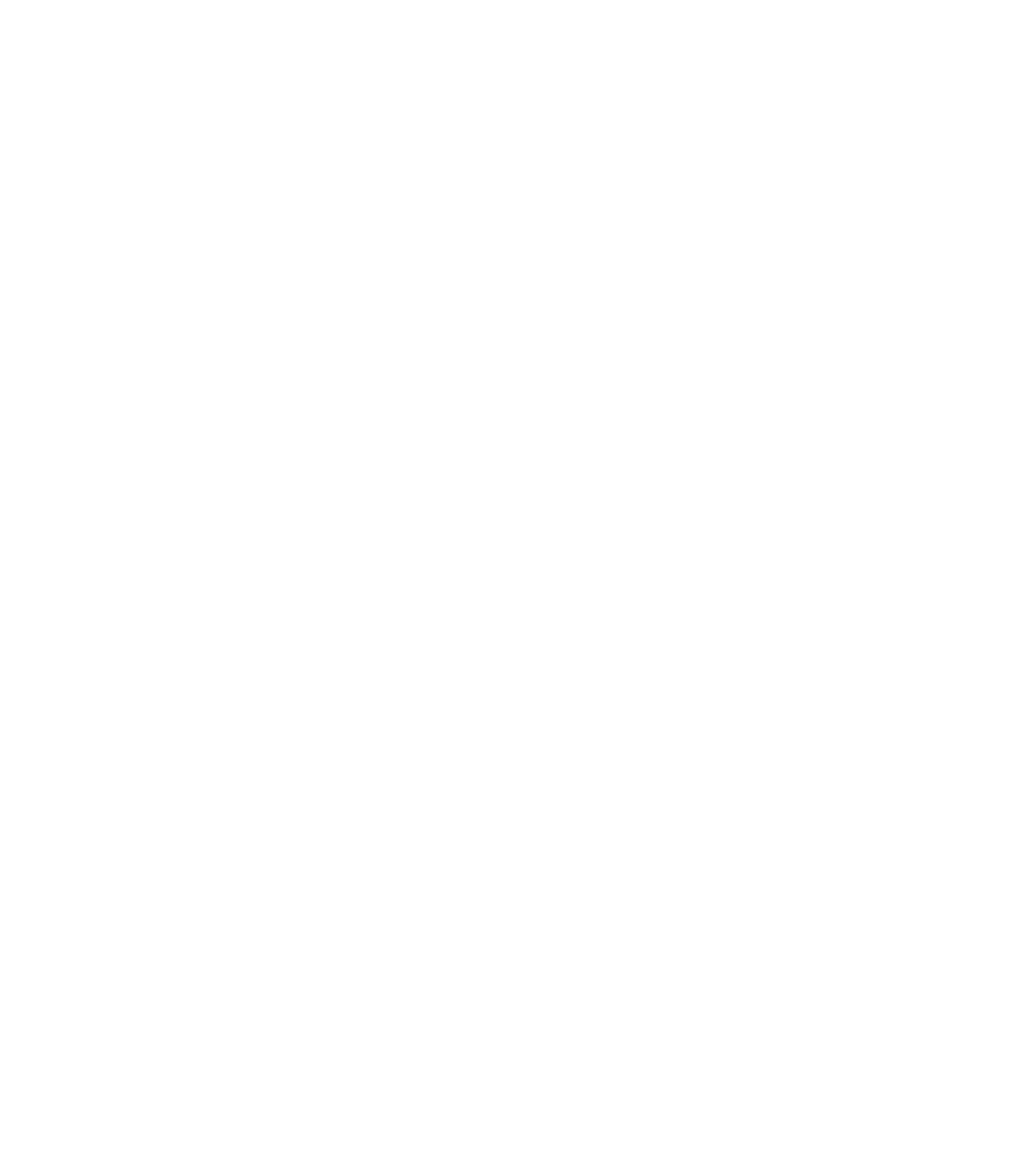
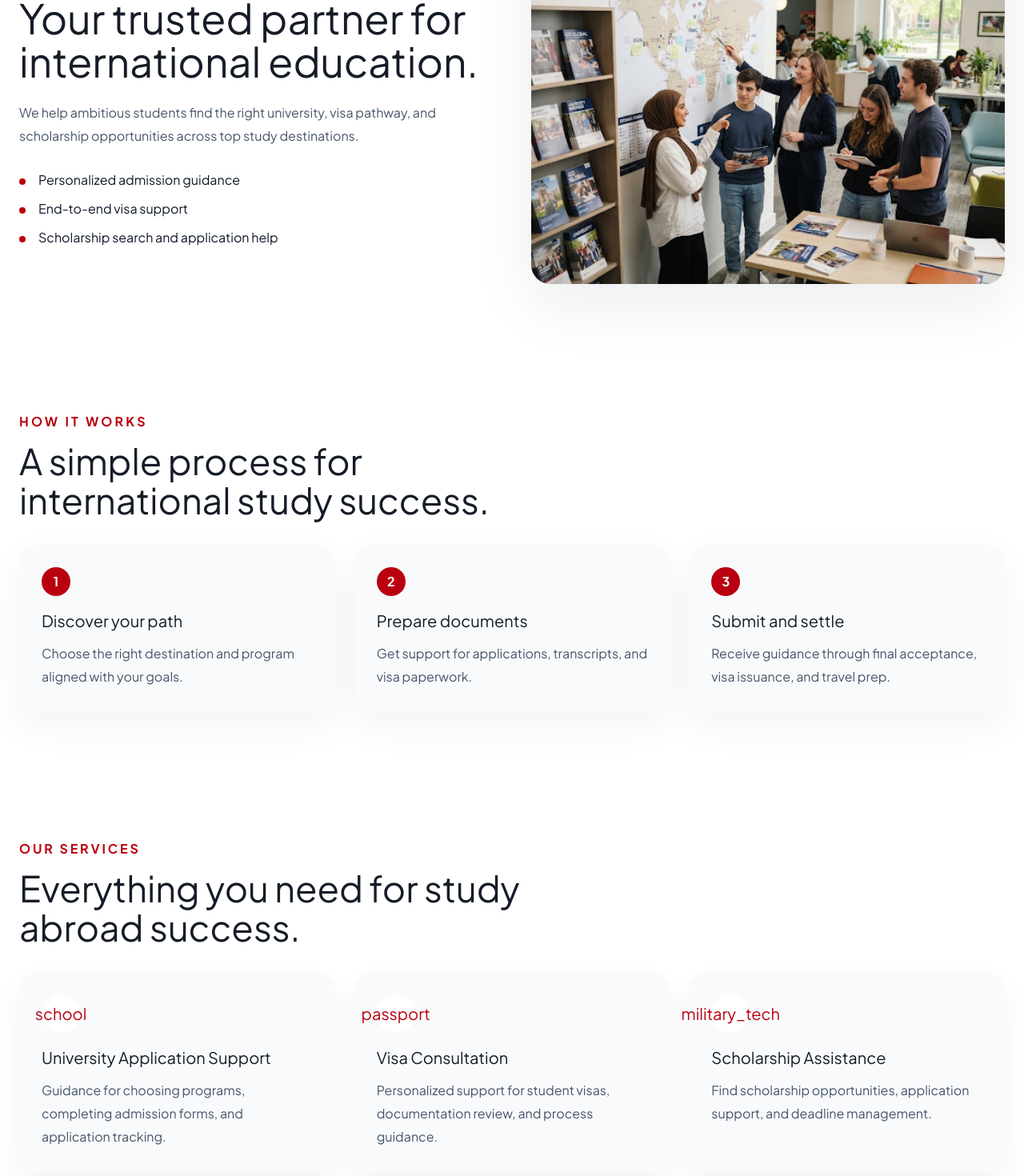
Before and after one commit to Wasimali2005/sak-study-travel, a Next.js app: page / in a window 1280 px wide. Shown: the part 1016-2486 px from the top of the page at 80% size. Before the commit the page ends 849 px from the top, so only its background shows below. Built offline with nearby package versions, Linux system fonts and the light colour scheme.

Commit message:
feat: build about, how-it-works, and services sections

```diff
--- a/app/page.tsx
+++ b/app/page.tsx
@@ -1,6 +1,9 @@
 import Navbar from "@/components/Navbar/Navbar";
 import Hero from "@/components/Hero/Hero";
 import TrustedBy from "@/components/TrustedBy/TrustedBy";
+import About from "@/components/About/About";
+import HowItWorks from "@/components/HowItWorks/HowItWorks";
+import Services from "@/components/Services/Services";
 
 export default function Home() {
   return (
@@ -8,6 +11,9 @@
       <Navbar />
       <Hero />
       <TrustedBy />
+      <About />
+      <HowItWorks />
+      <Services />
     </main>
   );
 }
--- /dev/null
+++ b/components/About/About.module.css
@@ -0,0 +1,81 @@
+.about {
+  display: grid;
+  grid-template-columns: 1fr 1fr;
+  align-items: center;
+  gap: 3rem;
+  padding: 5rem 1.5rem;
+}
+
+.content {
+  max-width: 39rem;
+}
+
+.kicker {
+  font-size: 0.875rem;
+  font-weight: 700;
+  color: #ba0010;
+  letter-spacing: 0.18em;
+  text-transform: uppercase;
+  margin-bottom: 1rem;
+}
+
+.heading {
+  font-size: clamp(2.2rem, 4vw, 3.5rem);
+  line-height: 1.05;
+  margin-bottom: 1.5rem;
+}
+
+.text {
+  color: #475569;
+  line-height: 1.8;
+  margin-bottom: 1.75rem;
+}
+
+.features {
+  display: grid;
+  gap: 0.75rem;
+  list-style: none;
+  padding: 0;
+  margin: 0;
+  color: #0f172a;
+}
+
+.features li {
+  padding-left: 1.5rem;
+  position: relative;
+}
+
+.features li::before {
+  content: "";
+  position: absolute;
+  left: 0;
+  top: 0.65rem;
+  width: 0.5rem;
+  height: 0.5rem;
+  border-radius: 9999px;
+  background: #ba0010;
+}
+
+.imageWrapper {
+  border-radius: 1.5rem;
+  overflow: hidden;
+  box-shadow: 0 24px 80px rgba(15, 23, 42, 0.08);
+}
+
+.image {
+  width: 100%;
+  height: 100%;
+  object-fit: cover;
+}
+
+@media (max-width: 1024px) {
+  .about {
+    grid-template-columns: 1fr;
+  }
+}
+
+@media (max-width: 640px) {
+  .about {
+    padding: 3rem 1rem;
+  }
+}
--- /dev/null
+++ b/components/About/About.tsx
@@ -0,0 +1,30 @@
+import Image from "next/image";
+import styles from "./About.module.css";
+
+export default function About() {
+  return (
+    <section id="about" className={styles.about}>
+      <div className={styles.content}>
+        <p className={styles.kicker}>About SAK Study & Travel</p>
+        <h2 className={styles.heading}>Your trusted partner for international education.</h2>
+        <p className={styles.text}>
+          We help ambitious students find the right university, visa pathway, and scholarship opportunities across top study destinations.
+        </p>
+        <ul className={styles.features}>
+          <li>Personalized admission guidance</li>
+          <li>End-to-end visa support</li>
+          <li>Scholarship search and application help</li>
+        </ul>
+      </div>
+      <div className={styles.imageWrapper}>
+        <Image
+          src="/images/about-img.jpg"
+          alt="Student discussing study options"
+          width={560}
+          height={500}
+          className={styles.image}
+        />
+      </div>
+    </section>
+  );
+}
--- /dev/null
+++ b/components/HowItWorks/HowItWorks.module.css
@@ -0,0 +1,71 @@
+.howItWorks {
+  padding: 5rem 1.5rem;
+  background: #ffffff;
+}
+
+.header {
+  max-width: 40rem;
+  margin-bottom: 2rem;
+}
+
+.kicker {
+  text-transform: uppercase;
+  letter-spacing: 0.2em;
+  font-weight: 700;
+  color: #ba0010;
+  margin-bottom: 0.75rem;
+}
+
+.title {
+  font-size: clamp(2rem, 3.5vw, 3rem);
+  line-height: 1.1;
+}
+
+.grid {
+  display: grid;
+  grid-template-columns: repeat(3, minmax(0, 1fr));
+  gap: 1.5rem;
+}
+
+.card {
+  background: #f8fafc;
+  border-radius: 1.5rem;
+  padding: 1.75rem;
+  box-shadow: 0 18px 50px rgba(15, 23, 42, 0.05);
+  transition: transform 0.25s ease, box-shadow 0.25s ease;
+}
+
+.card:hover,
+.card:focus-within {
+  transform: translateY(-4px);
+  box-shadow: 0 24px 60px rgba(15, 23, 42, 0.1);
+}
+
+.step {
+  display: inline-flex;
+  align-items: center;
+  justify-content: center;
+  width: 2.25rem;
+  height: 2.25rem;
+  border-radius: 9999px;
+  background: #ba0010;
+  color: white;
+  font-weight: 700;
+  margin-bottom: 1rem;
+}
+
+.cardTitle {
+  font-size: 1.25rem;
+  margin-bottom: 0.75rem;
+}
+
+.cardText {
+  color: #475569;
+  line-height: 1.8;
+}
+
+@media (max-width: 1024px) {
+  .grid {
+    grid-template-columns: 1fr;
+  }
+}
--- /dev/null
+++ b/components/HowItWorks/HowItWorks.tsx
@@ -0,0 +1,36 @@
+import styles from "./HowItWorks.module.css";
+
+const steps = [
+  {
+    title: "Discover your path",
+    description: "Choose the right destination and program aligned with your goals.",
+  },
+  {
+    title: "Prepare documents",
+    description: "Get support for applications, transcripts, and visa paperwork.",
+  },
+  {
+    title: "Submit and settle",
+    description: "Receive guidance through final acceptance, visa issuance, and travel prep.",
+  },
+];
+
+export default function HowItWorks() {
+  return (
+    <section id="how-it-works" className={styles.howItWorks}>
+      <div className={styles.header}>
+        <p className={styles.kicker}>How it works</p>
+        <h2 className={styles.title}>A simple process for international study success.</h2>
+      </div>
+      <div className={styles.grid}>
+        {steps.map((step, index) => (
+          <article key={step.title} className={styles.card}>
+            <span className={styles.step}>{index + 1}</span>
+            <h3 className={styles.cardTitle}>{step.title}</h3>
+            <p className={styles.cardText}>{step.description}</p>
+          </article>
+        ))}
+      </div>
+    </section>
+  );
+}
--- /dev/null
+++ b/components/Services/Services.module.css
@@ -0,0 +1,70 @@
+.services {
+  padding: 5rem 1.5rem;
+}
+
+.header {
+  max-width: 40rem;
+  margin-bottom: 2rem;
+}
+
+.kicker {
+  text-transform: uppercase;
+  letter-spacing: 0.18em;
+  color: #ba0010;
+  font-weight: 700;
+  margin-bottom: 0.75rem;
+}
+
+.title {
+  font-size: clamp(2rem, 3.5vw, 3rem);
+  line-height: 1.1;
+}
+
+.grid {
+  display: grid;
+  grid-template-columns: repeat(3, minmax(0, 1fr));
+  gap: 1.5rem;
+}
+
+.card {
+  background: #f8fafc;
+  border-radius: 1.5rem;
+  padding: 1.75rem;
+  box-shadow: 0 18px 40px rgba(15, 23, 42, 0.05);
+  transition: transform 0.25s ease, box-shadow 0.25s ease;
+}
+
+.card:hover,
+.card:focus-within {
+  transform: translateY(-4px);
+  box-shadow: 0 24px 50px rgba(15, 23, 42, 0.1);
+}
+
+.icon {
+  display: inline-flex;
+  align-items: center;
+  justify-content: center;
+  width: 3rem;
+  height: 3rem;
+  border-radius: 9999px;
+  background: #ffffff;
+  color: #ba0010;
+  font-size: 1.25rem;
+  margin-bottom: 1rem;
+}
+
+.cardTitle {
+  font-size: 1.25rem;
+  margin-bottom: 0.75rem;
+}
+
+.cardText {
+  color: #475569;
+  line-height: 1.8;
+}
+
+@media (max-width: 1024px) {
+  .grid {
+    grid-template-columns: 1fr;
+  }
+}
--- /dev/null
+++ b/components/Services/Services.tsx
@@ -0,0 +1,22 @@
+import { services } from "@/data/services";
+import styles from "./Services.module.css";
+
+export default function Services() {
+  return (
+    <section id="services" className={styles.services}>
+      <div className={styles.header}>
+        <p className={styles.kicker}>Our services</p>
+        <h2 className={styles.title}>Everything you need for study abroad success.</h2>
+      </div>
+      <div className={styles.grid}>
+        {services.map((service) => (
+          <article key={service.id} className={styles.card}>
+            <div className={styles.icon}>{service.icon}</div>
+            <h3 className={styles.cardTitle}>{service.title}</h3>
+            <p className={styles.cardText}>{service.description}</p>
+          </article>
+        ))}
+      </div>
+    </section>
+  );
+}
```
